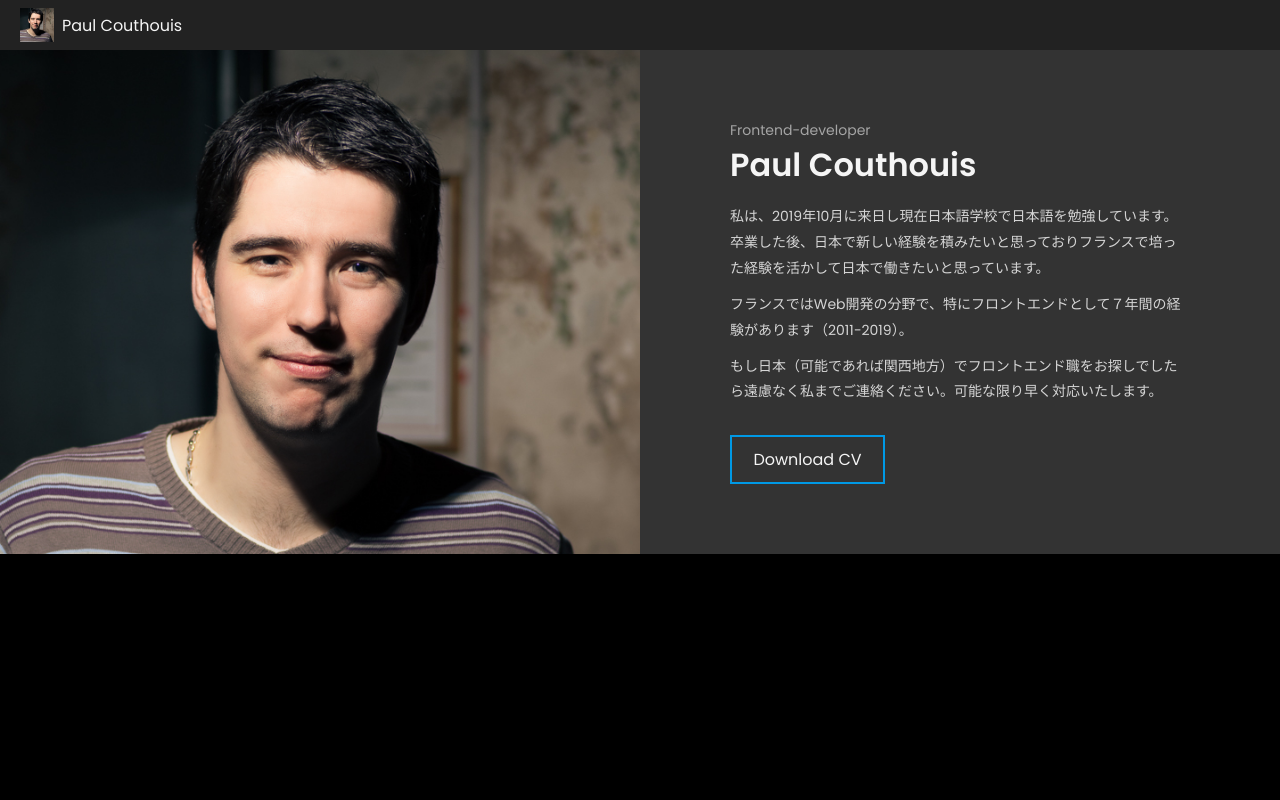
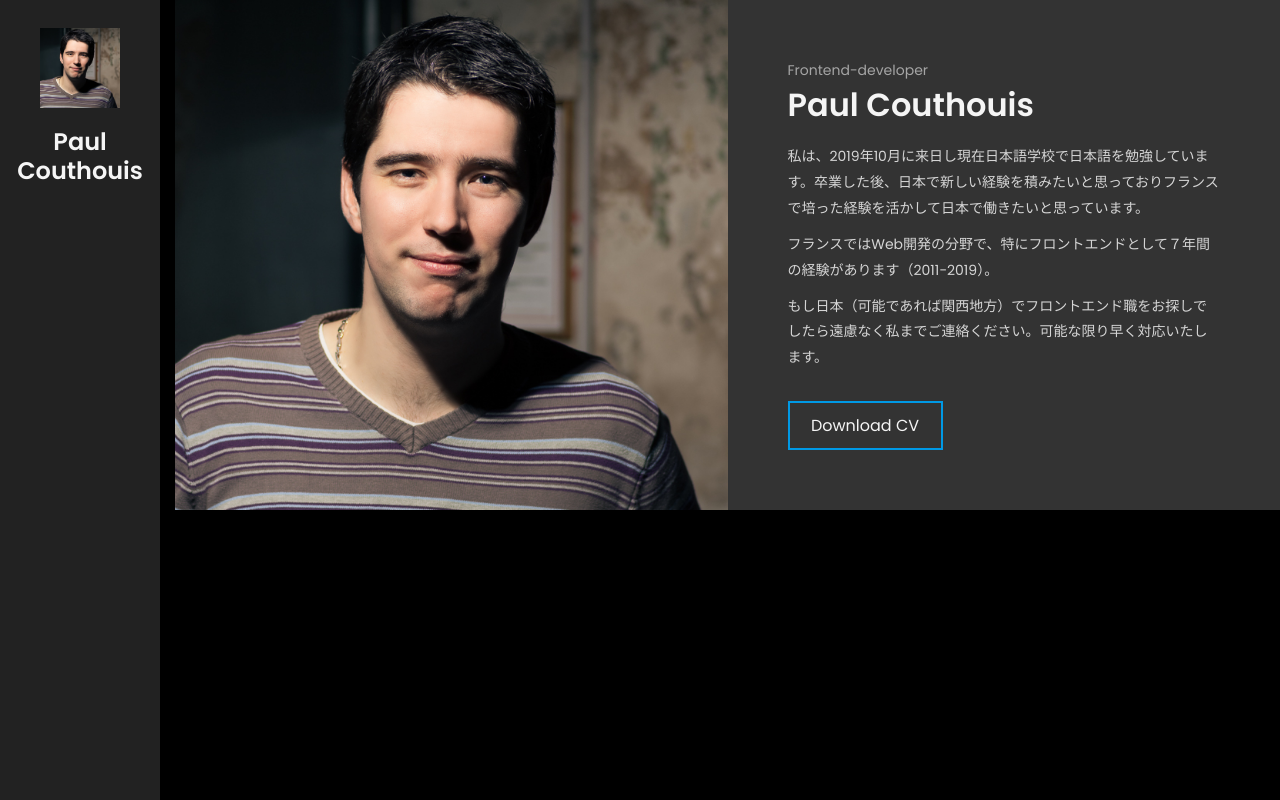
Before and after one commit to PaulCouthouis/pol, an Angular app: page / in a window 1280 px wide. Built offline with nearby package versions, Linux system fonts and the light colour scheme.

Commit message:
feat: desktop header

```diff
--- a/src/app/app.component.html
+++ b/src/app/app.component.html
@@ -1,2 +1,2 @@
-<pol-mobile-header></pol-mobile-header>
+<pol-header></pol-header>
 <pol-main></pol-main>
--- a/src/app/app.component.scss
+++ b/src/app/app.component.scss
@@ -0,0 +1,6 @@
+:host {
+  @media screen and (min-width: 1024px) {
+    display: flex;
+    flex-direction: row;
+  }
+}
--- a/src/app/app.module.ts
+++ b/src/app/app.module.ts
@@ -3,14 +3,14 @@ import { NgModule } from '@angular/core';
 
 import { AppRoutingModule } from './app-routing.module';
 import { AppComponent } from './app.component';
-import { MobileHeaderComponent } from './mobile-header/mobile-header.component';
+import { HeaderComponent } from './header/header.component';
 import { MainComponent } from './main/main.component';
 import { AboutMeComponent } from './main/about-me/about-me.component';
 
 @NgModule({
   declarations: [
     AppComponent,
-    MobileHeaderComponent,
+    HeaderComponent,
     MainComponent,
     AboutMeComponent
   ],
--- a/src/app/mobile-header/mobile-header.component.scss
+++ b/src/app/header/header.component.scss
@@ -17,6 +17,7 @@
     }
 
     p {
+      font-size: 18px;
       margin-left: 8px;
     }
   }
@@ -30,4 +31,27 @@
   //     line-height: 50px;
   //   }
   // }
+
+  @media screen and (min-width: 1024px) {
+    height: 100%;
+    padding: 0;
+    width: 160px;
+
+    > div:nth-child(1) {
+      flex-direction: column;
+
+      img {
+        height: 80px;
+        margin-top: 20px;
+      }
+
+      p {
+        margin: 20px 0;
+        font-size: 24px;
+        font-weight: 600;
+        line-height: 1.2em;
+        text-align: center;
+      }
+    }
+  }
 }
--- /dev/null
+++ b/src/app/header/header.component.ts
@@ -0,0 +1,11 @@
+import { Component } from '@angular/core';
+
+@Component({
+  selector: 'pol-header',
+  templateUrl: './header.component.html',
+  styleUrls: ['./header.component.scss']
+})
+export class HeaderComponent {
+  name = 'Paul Couthouis';
+  photo = 'assets/images/test2.jpg';
+}
--- a/src/app/main/about-me/about-me.component.scss
+++ b/src/app/main/about-me/about-me.component.scss
@@ -66,7 +66,7 @@
     background-position: 0 -60px;
 
     section {
-      padding: 70px 90px;
+      padding: 60px;
     }
   }
 }
--- a/src/app/main/main.component.scss
+++ b/src/app/main/main.component.scss
@@ -1,4 +1,8 @@
 :host {
   display: block;
   padding-top: 50px;
+
+  @media screen and (min-width: 1024px) {
+    padding: 0 0 0 175px;
+  }
 }
--- a/src/app/mobile-header/mobile-header.component.ts
+++ /dev/null
@@ -1,11 +0,0 @@
-import { Component } from '@angular/core';
-
-@Component({
-  selector: 'pol-mobile-header',
-  templateUrl: './mobile-header.component.html',
-  styleUrls: ['./mobile-header.component.scss']
-})
-export class MobileHeaderComponent {
-  name = 'Paul Couthouis';
-  photo = 'assets/images/test2.jpg';
-}
```
Also changed, not shown: src/app/header/header.component.html (renamed from src/app/mobile-header/mobile-header.component.html), 1 other file (tests, documents, lock files or other folders).
